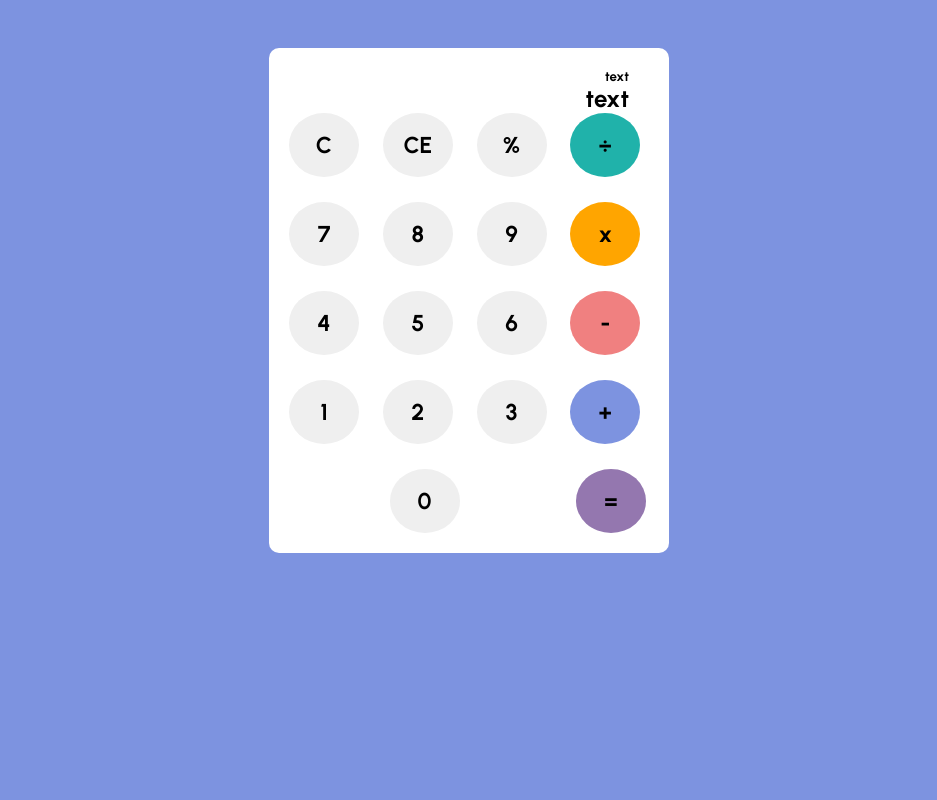
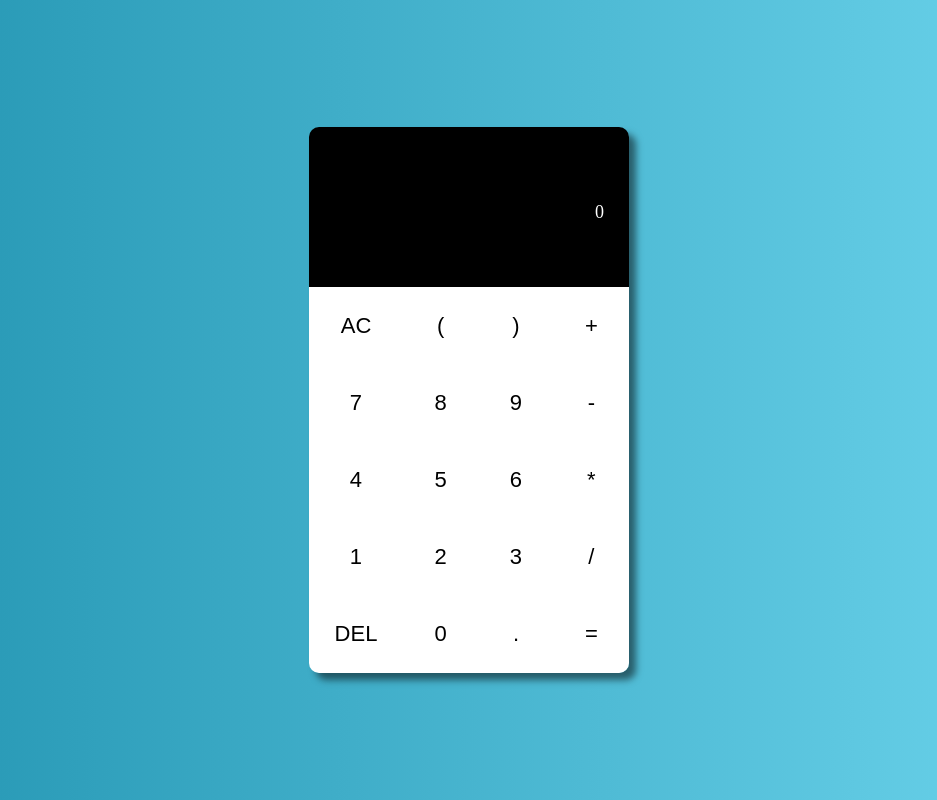
Before and after one commit to favy-codez/Nsonye-eighth-task, a plain HTML site: page index.html in a window 1280 px wide. Shown: the whole page, without its empty margins (171-1108 px from the left). Drawn offline with Linux system fonts and the light colour scheme.

Commit message:
added js

```diff
--- a/css/style.css
+++ b/css/style.css
@@ -1,83 +1,74 @@
 *{
+    margin:0;
     padding: 0;
-    margin: 0;
     box-sizing: border-box;
-    font-family: 'Urbanist', sans-serif;
 }
 
 body{
-    background-color: #7d93e0;
+    height: 100vh;
+    background: linear-gradient(to right,#2193b0, #6dd5ed);
+    display: flex;
+    justify-content: center;
+    align-items: center;
 }
 
-.container{
-    background-color: linear-gradient(#7c8fd5,#6279cc);
+.calculator{
+    width: 25%;
+    border-radius: 10px;
+    overflow: hidden;
+    text-align: right;
+    box-shadow: 7px 7px 7px rgba(0,0,0,0.5);
 }
 
-/* styling for text section and box section */
-.container{
-    width: 400px;
-    padding: 20px;
-    display: flex;
-    flex-direction: column;
-    gap: 1.5rem;
-    margin: 3rem auto 0 auto;
-    background-color: #fff;
-    border-radius: 10px;
+.display{
+    width: 100%;
+    height: 20vh;
+    background: black;
+    color: white;
+
 }
 
-.box{
+.input{
     display: grid;
-    grid-template-columns: repeat(4, 1fr);
-    gap: 25px 15px;
+    grid-template-columns: 1fr 1fr 1fr 1fr;
 }
 
-.last-sec{
-    display: flex;
-    gap: 16px;
-    width: 370px;
-    padding: 0 13px 0 0;
-    margin: 25px 0 0 0;
+button{
+    border:none;
+    background-color: white;
+    padding:1.6rem;
+    font-size: 22px;
+    transition: all 0.3s ease-in-out;
 }
 
-/* text section */
-.text{
-    text-align: right;
-    padding: 0 20px;
+button:hover{
+    font-weight: bold;
 }
 
-/* special styling for zero btn */
-.zero{
-    display: block;
-    margin: 0 auto ;
+.output{
+    font-size: 28px;
+    padding: 25px;
 }
 
-/* general styling for buttons */
-.btn{
-    padding: 18px 5px;
-    border-radius: 100%;
-    border: none;
-    font-size: 23px;
-    font-weight: 700;
-    width: 70px;
+.result{
+    font-size: 18px;
+    padding: 25px;
 }
 
-/* styling for special buttons */
-#btn-4{
-    background-color: #20b2aa;
+@keyframes big{
+    0%{
+        font-size: 18px;
+    }
+    100%{
+        font-size: 30px;
+    }
 }
 
-#btn-8{
-    background-color: #ffa500;
+@keyframes small{
+    0%{
+        font-size: 28px;
+    }
+    100%{
+        font-size: 18px;
+    }
 }
-
-#btn-12{
-    background-color: #f08080;
-}
-
-#btn-16{
-    background-color: #7d93e0;
-}
-
-#btn-18{
-    background-color: #9477af;
-}
--- a/index.html
+++ b/index.html
@@ -11,46 +11,42 @@
     <link rel="stylesheet" href="./css/style.css">
 </head>
 <body>
-    <main>
-        <div class="container">
-           <section>
-            <div class="text-section">
-                <div class="text">
-                    <h5>text</h5>
-                    <h2>text</h2>
-                </div>
-            </div>
+    <div class="calculator">
+        <div class="display">
+            <div class="output"></div>
+            <div class="result">0</div>
+        </div>
+        <div class="input">
+            <button>AC</button>
+            <button>(</button>
+            <button>)</button>
+            <button>+</button>
 
-            <div class="box">
-                <button class="btn" id="btn-1">C</button>
-                <button class="btn" id="btn-2">CE</button>
-                <button class="btn" id="btn-3">%</button>
-                <button class="btn" id="btn-4">&divide</button>
+            <button>7</button>
+            <button>8</button>
+            <button>9</button>
+            <button>-</button>
 
-                <button class="btn" id="btn-5">7</button>
-                <button class="btn" id="btn-6">8</button>
-                <button class="btn" id="btn-7">9</button>
-                <button class="btn" id="btn-8">x</button>
+            <button>4</button>
+            <button>5</button>
+            <button>6</button>
+            <button>*</button>
 
-                <button class="btn" id="btn-9">4</button>
-                <button class="btn" id="btn-10">5</button>
-                <button class="btn" id="btn-11">6</button>
-                <button class="btn" id="btn-12">-</button>
+            <button>1</button>
+            <button>2</button>
+            <button>3</button>
+            <button>/</button>
 
-                <button class="btn" id="btn-13">1</button>
-                <button class="btn" id="btn-14">2</button>
-                <button class="btn" id="btn-15">3</button>
-                <button class="btn" id="btn-16">+</button>
-            </div>
-            <div class="last-sec">
-                <div class="zero">
-                    <button class="btn" id="btn-17">0</button>
-                </div>
-                <button class="btn" id="btn-18">=</button>
-            </div>
-           </section>
+            <button>DEL</button>
+            <button>0</button>
+            <button>.</button>
+            <button>=</button>
         </div>
-    </main>
+    </div>
+
+
+
+
     <script src="./js/script.js"></script>
 </body>
 </html>
--- a/js/script.js
+++ b/js/script.js
@@ -0,0 +1,39 @@
+const output = document.querySelector(".output");
+const result = document.querySelector(".result");
+const keys = document.querySelectorAll("button");
+
+//eventlistener
+keys.forEach(key=>{
+    key.addEventListener("click",calculate);
+});
+
+function calculate(){
+    let buttonText = this.innerText;
+    if(buttonText==="AC"){
+        output.innerText = "";
+        result.innerText = "0";
+        result.style.animation = "";
+        output.style.animation = "";
+        return;
+    }
+
+    if(buttonText === "DEL"){
+        output.textContent = output.textContent.substr(0,output.textContent.length-1);
+        return;
+    }
+
+    if(buttonText === "="){
+        result.innerText = eval(output.innerText);
+        result.style.animation = "big 0.5s ease-in-out";
+        output.style.animation = "small 0.5s ease-in-out";
+        result.style.animationFillMode = "forwards";
+        output.style.animationFillMode = "forwards";
+    }
+
+    else{
+        output.textContent += buttonText;
+        return;
+    }
+
+
+}
```
